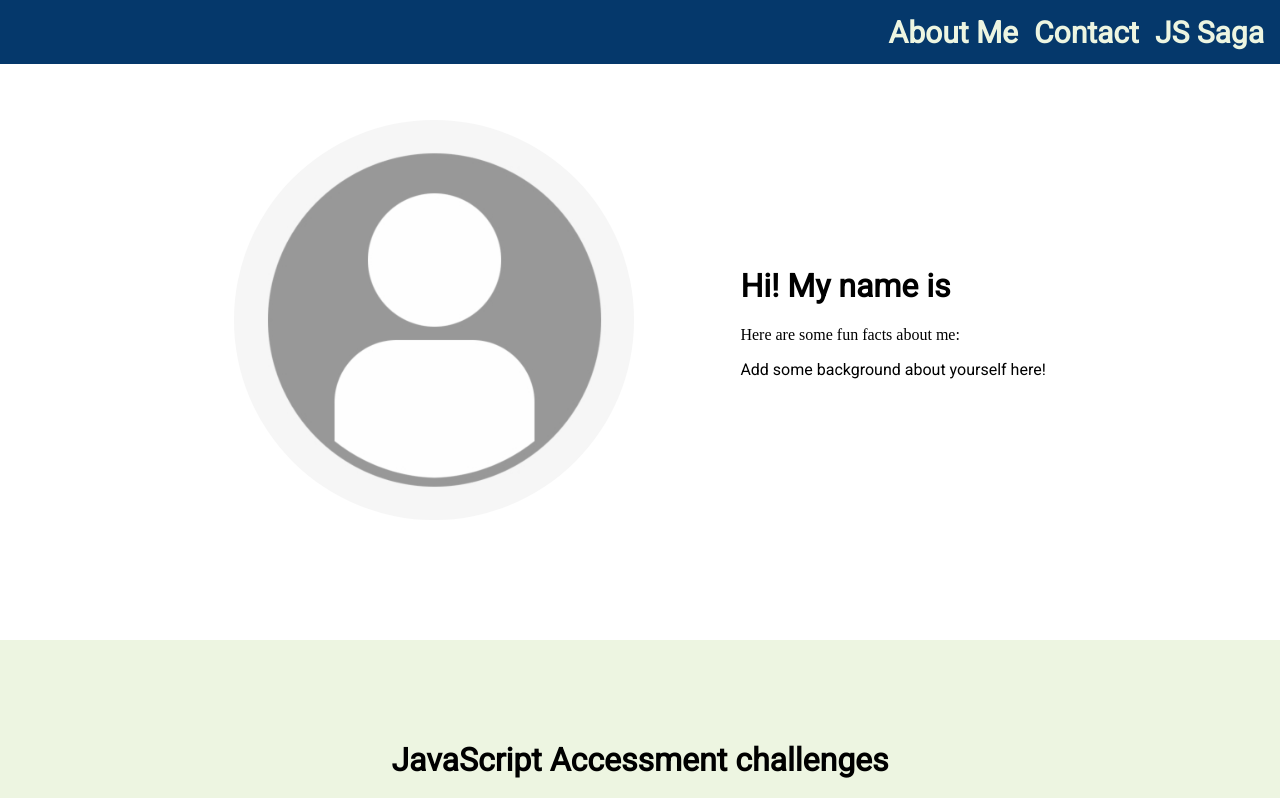
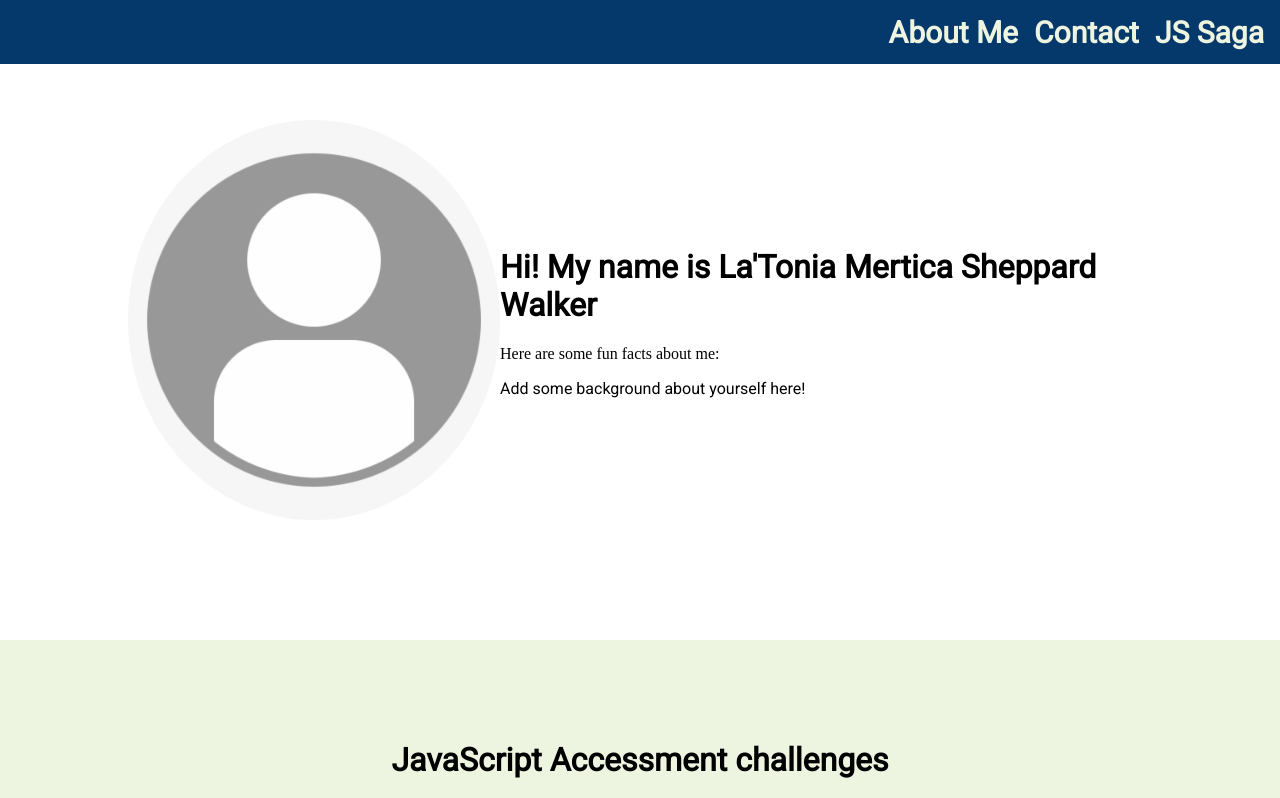
Before and after one commit to emergentworks/mentee-assessments, a plain HTML site: page index.html in a window 1280 px wide. Shown: the top 798 px of the page. Drawn offline with Linux system fonts and the light colour scheme.

Commit message:
added my name to index.html

```diff
--- a/index.html
+++ b/index.html
@@ -27,7 +27,7 @@
       </div>
       <div class="about-me-container">
         <!-- Insert your name here -->
-        <h1>Hi! My name is</h1>
+        <h1>Hi! My name is La'Tonia Mertica Sheppard Walker</h1>
 
         Here are some fun facts about me:
         <p>
```
